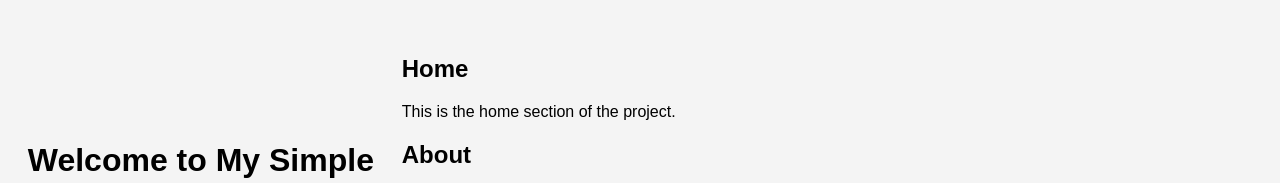
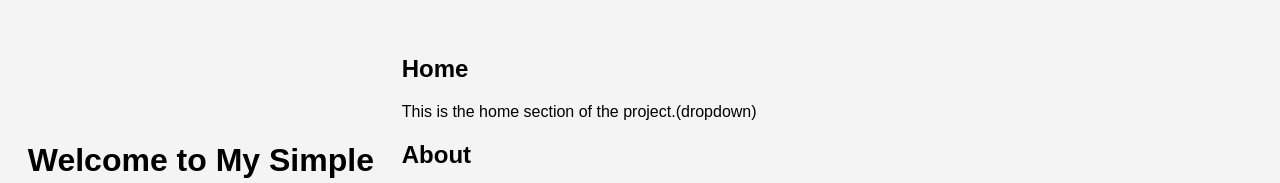
Before and after one commit to nirajsahu937/To-Do-List, a plain HTML site: page index.html in a window 1280 px wide. Shown: the part 143-326 px from the top of the page. Drawn offline with Linux system fonts and the light colour scheme.

```diff
--- a/index.html
+++ b/index.html
@@ -21,7 +21,7 @@
     <main>
         <section id="home">
             <h2>Home</h2>
-            <p>This is the home section of the project.</p>
+            <p>This is the home section of the project.(dropdown)</p>
         </section>
 
         <section id="about">
```
